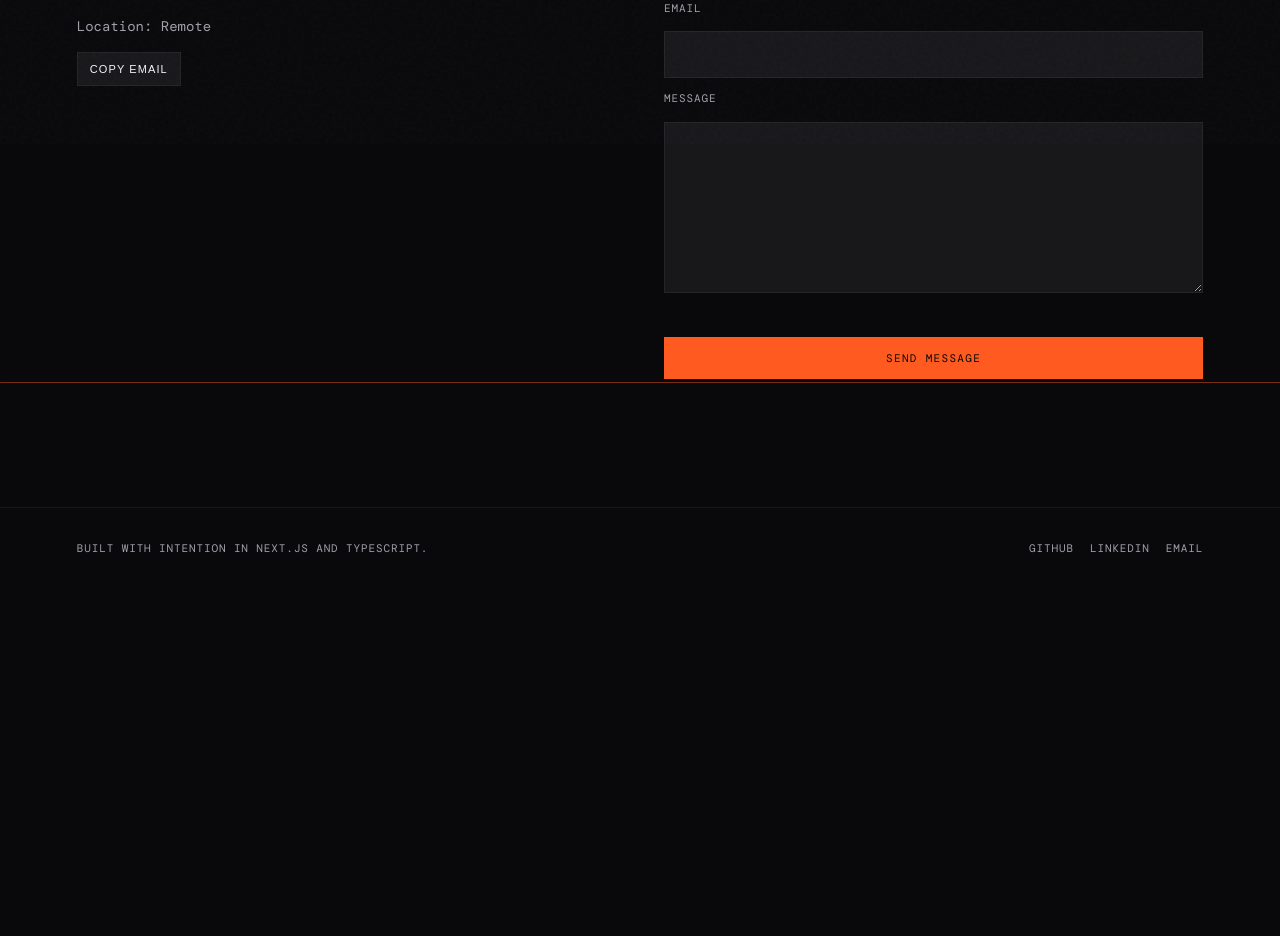
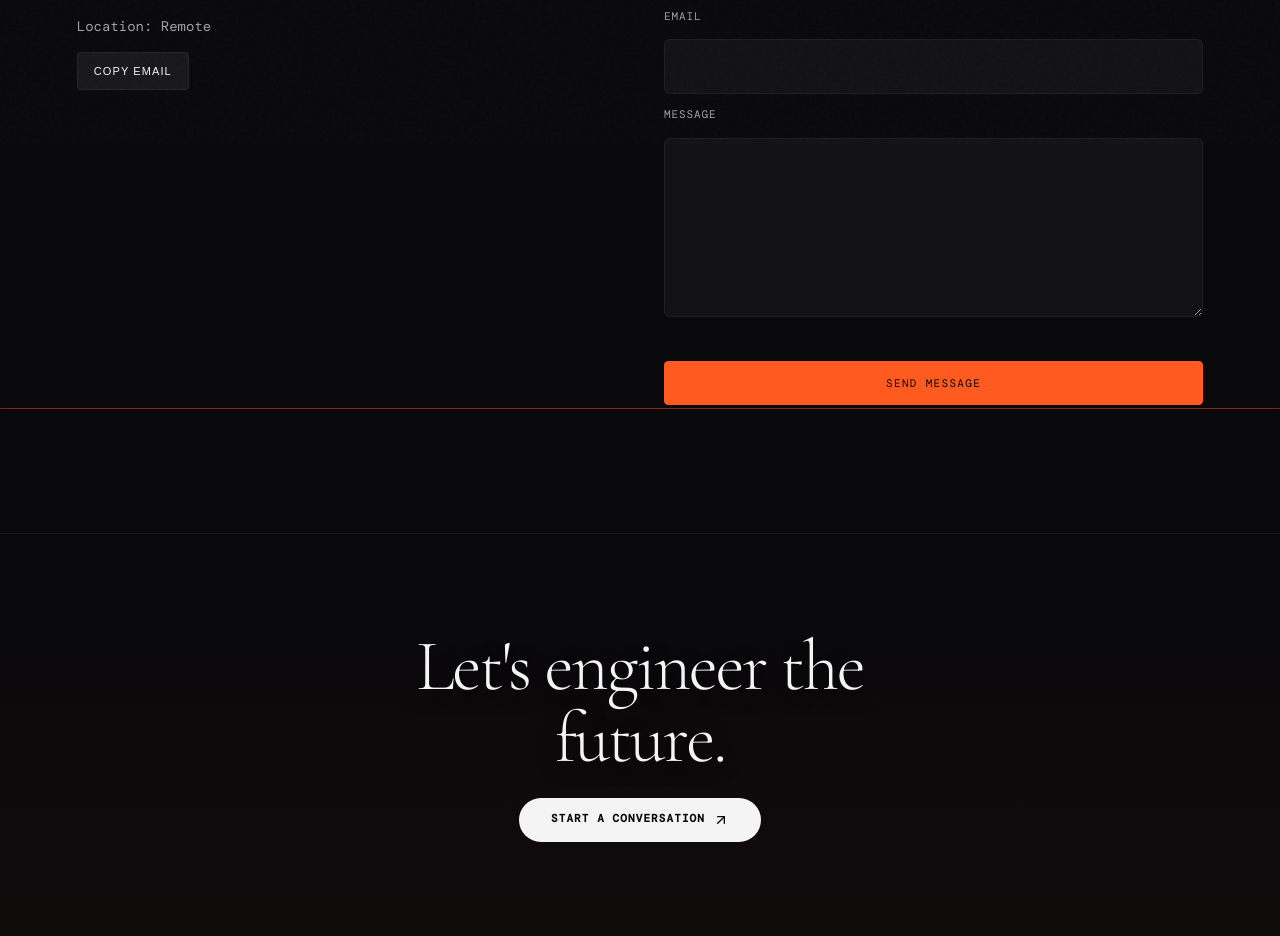
Before and after one commit to VaibhavK289/palash-portfolio-website, a Next.js app: page /contact in a window 1280 px wide. Shown: the part 656-1592 px from the top of the page. Before the commit the page ends 1248 px from the top, so only its background shows below. Built offline with nearby package versions, Linux system fonts and the light colour scheme; a web font is replaced by a local one.

Commit message:
UI-UX refinement

```diff
--- a/src/app/contact/contact.module.css
+++ b/src/app/contact/contact.module.css
@@ -45,15 +45,23 @@
 
 .copyButton {
   width: fit-content;
-  min-height: 34px;
-  padding: 0 12px;
-  border: 0.5px solid var(--border);
-  border-radius: 0;
+  min-height: 38px;
+  padding: 0 16px;
+  border: 1px solid var(--border);
+  border-radius: 4px;
   background: var(--bg-card);
   color: var(--text-primary);
   font-size: var(--text-xs);
   letter-spacing: 0.1em;
   text-transform: uppercase;
+  transition: all 0.3s ease;
+  cursor: pointer;
+}
+
+.copyButton:hover {
+  border-color: var(--accent);
+  color: var(--accent);
+  background: rgba(255, 90, 31, 0.05);
 }
 
 .form {
@@ -71,13 +79,22 @@
 .form input,
 .form textarea {
   width: 100%;
-  border: 0.5px solid var(--border);
-  border-radius: 0;
-  background: var(--bg-card);
+  border: 1px solid var(--border);
+  border-radius: 6px;
+  background: var(--bg-secondary);
   color: var(--text-primary);
   font: inherit;
   font-size: var(--text-body);
-  padding: 10px 12px;
+  padding: 14px 16px;
+  transition: border-color 0.3s ease, box-shadow 0.3s ease, background-color 0.3s ease;
+}
+
+.form input:focus,
+.form textarea:focus {
+  outline: none;
+  border-color: var(--accent);
+  background: rgba(255, 90, 31, 0.03);
+  box-shadow: 0 0 0 3px rgba(255, 90, 31, 0.15);
 }
 
 .form textarea {
--- a/src/app/globals.css
+++ b/src/app/globals.css
@@ -90,6 +90,7 @@ h3 {
   font-weight: 300;
   font-feature-settings: "liga" 1, "kern" 1;
   letter-spacing: var(--tracking-tight);
+  text-shadow: 0 4px 24px rgba(0, 0, 0, 0.4);
 }
 
 p,
--- a/src/components/layout/Footer.module.css
+++ b/src/components/layout/Footer.module.css
@@ -1,9 +1,48 @@
 .footer {
   margin-top: var(--space-10);
-  border-top: 0.5px solid var(--border);
+  background: linear-gradient(180deg, transparent, rgba(255, 90, 31, 0.03));
+}
+
+.cta {
+  padding: var(--space-9) var(--page-margin);
+  display: flex;
+  flex-direction: column;
+  align-items: center;
+  text-align: center;
+  gap: var(--space-5);
+  border-top: 1px solid var(--border);
+}
+
+.cta h2 {
+  font-size: clamp(2.5rem, 6vw, 4.5rem);
+  line-height: 1;
+  max-width: 15ch;
+}
+
+.ctaButton {
+  display: inline-flex;
+  align-items: center;
+  gap: var(--space-2);
+  padding: var(--space-3) var(--space-6);
+  border-radius: 40px;
+  background: var(--text-primary);
+  color: var(--bg-primary);
+  font-family: var(--font-mono), "Courier New", monospace;
+  font-weight: 600;
+  font-size: var(--text-xs);
+  text-transform: uppercase;
+  letter-spacing: 0.1em;
+  transition: transform 0.3s ease, background 0.3s ease, box-shadow 0.3s ease;
+}
+
+.ctaButton:hover {
+  background: var(--accent);
+  transform: translateY(-2px);
+  box-shadow: 0 10px 20px rgba(255, 90, 31, 0.2);
 }
 
 .inner {
+  border-top: 1px solid var(--border);
   padding: var(--space-6) var(--page-margin);
   display: flex;
   align-items: center;
--- a/src/components/layout/Footer.tsx
+++ b/src/components/layout/Footer.tsx
@@ -1,4 +1,5 @@
 import Link from "next/link";
+import { ArrowUpRight } from "lucide-react";
 import styles from "./Footer.module.css";
 
 const links = [
@@ -10,11 +11,19 @@ const links = [
 export function Footer() {
   return (
     <footer className={styles.footer}>
+      <div className={styles.cta}>
+        <h2>Let&apos;s engineer the future.</h2>
+        <Link href="/contact" className={styles.ctaButton}>
+          Start a conversation <ArrowUpRight size={16} />
+        </Link>
+      </div>
       <div className={styles.inner}>
-        <p className={styles.copy}>Built with intention in Next.js and TypeScript.</p>
+        <p className={styles.copy}>
+          &copy; {new Date().getFullYear()} Palash Chaturvedi. Engineered with precision.
+        </p>
         <div className={styles.links}>
           {links.map((link) => (
-            <Link key={link.label} href={link.href} className={styles.link}>
+            <Link key={link.label} href={link.href} className={styles.link} target="_blank" rel="noopener noreferrer">
               {link.label}
             </Link>
           ))}
--- a/src/components/layout/Navbar.module.css
+++ b/src/components/layout/Navbar.module.css
@@ -4,9 +4,11 @@
   left: 0;
   right: 0;
   z-index: 1000;
-  border-bottom: 0.5px solid var(--border);
-  background: rgba(8, 8, 8, 0.88);
-  backdrop-filter: blur(8px);
+  border-bottom: 1px solid rgba(255, 255, 255, 0.03);
+  background: rgba(9, 9, 11, 0.6);
+  backdrop-filter: blur(16px);
+  -webkit-backdrop-filter: blur(16px);
+  transition: background 0.3s ease, border-color 0.3s ease;
 }
 
 .inner {
@@ -34,6 +36,7 @@
   height: 6px;
   border-radius: 50%;
   background: var(--accent);
+  box-shadow: 0 0 8px var(--accent);
 }
 
 .brandText {
--- a/src/components/ui/Button.module.css
+++ b/src/components/ui/Button.module.css
@@ -1,34 +1,74 @@
 .button {
+  position: relative;
   display: inline-flex;
   align-items: center;
   justify-content: center;
-  min-height: 42px;
-  padding: 0 18px;
-  border: 0.5px solid var(--border);
-  border-radius: 0;
-  background: transparent;
+  min-height: 44px;
+  padding: 0 24px;
+  border: 1px solid var(--border);
+  border-radius: 4px;
+  background: rgba(255, 255, 255, 0.03);
   color: var(--text-primary);
   font-family: var(--font-mono), "Courier New", monospace;
   font-size: var(--text-xs);
   letter-spacing: 0.12em;
   text-transform: uppercase;
-  transition: border-color 0.25s ease, background-color 0.25s ease, color 0.25s ease;
+  transition: all 0.3s ease;
+  overflow: hidden;
+}
+
+.button::before {
+  content: "";
+  position: absolute;
+  top: 0;
+  left: 0;
+  width: 100%;
+  height: 100%;
+  background: var(--accent);
+  opacity: 0;
+  z-index: 0;
+  transition: opacity 0.3s ease;
+  transform: scaleX(0);
+  transform-origin: left;
+}
+
+.button:hover::before {
+  transform: scaleX(1);
+  opacity: 0.1;
+}
+
+.button > * {
+  position: relative;
+  z-index: 1;
 }
 
 .button:hover {
-  border-color: var(--border-hover);
+  border-color: var(--accent);
+  color: var(--accent);
+  box-shadow: 0 0 15px var(--accent-dim);
+  transform: translateY(-1px);
 }
 
 .primary {
   background: var(--accent);
   border-color: var(--accent);
-  color: #080808;
+  color: var(--bg-primary);
 }
 
 .primary:hover {
-  background: #d6ff62;
+  background: transparent;
+  color: var(--accent);
+}
+
+.primary::before {
+  display: none;
 }
 
 .ghost {
   background: transparent;
+  border-color: transparent;
 }
+
+.ghost:hover {
+  border-color: var(--border);
+}
```
